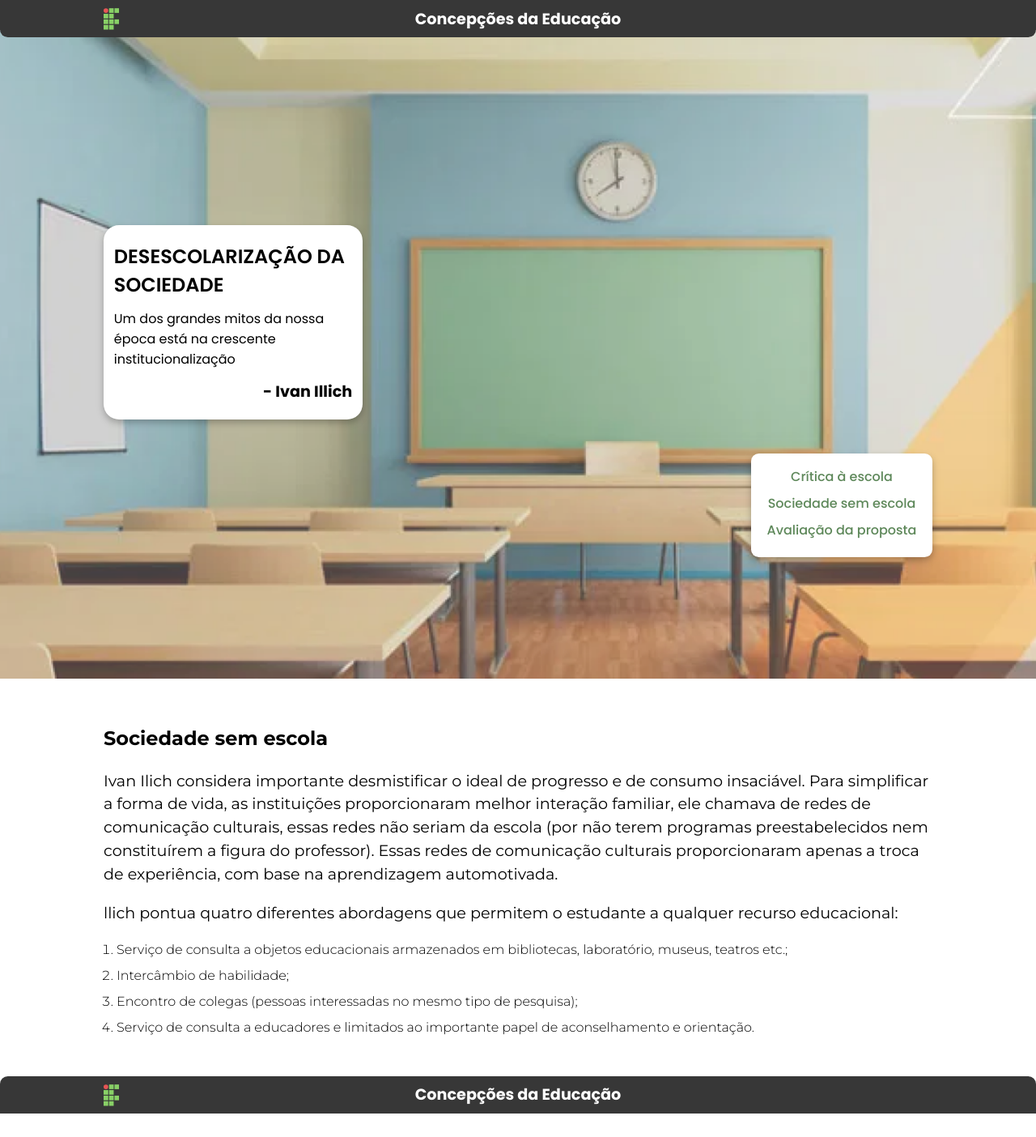
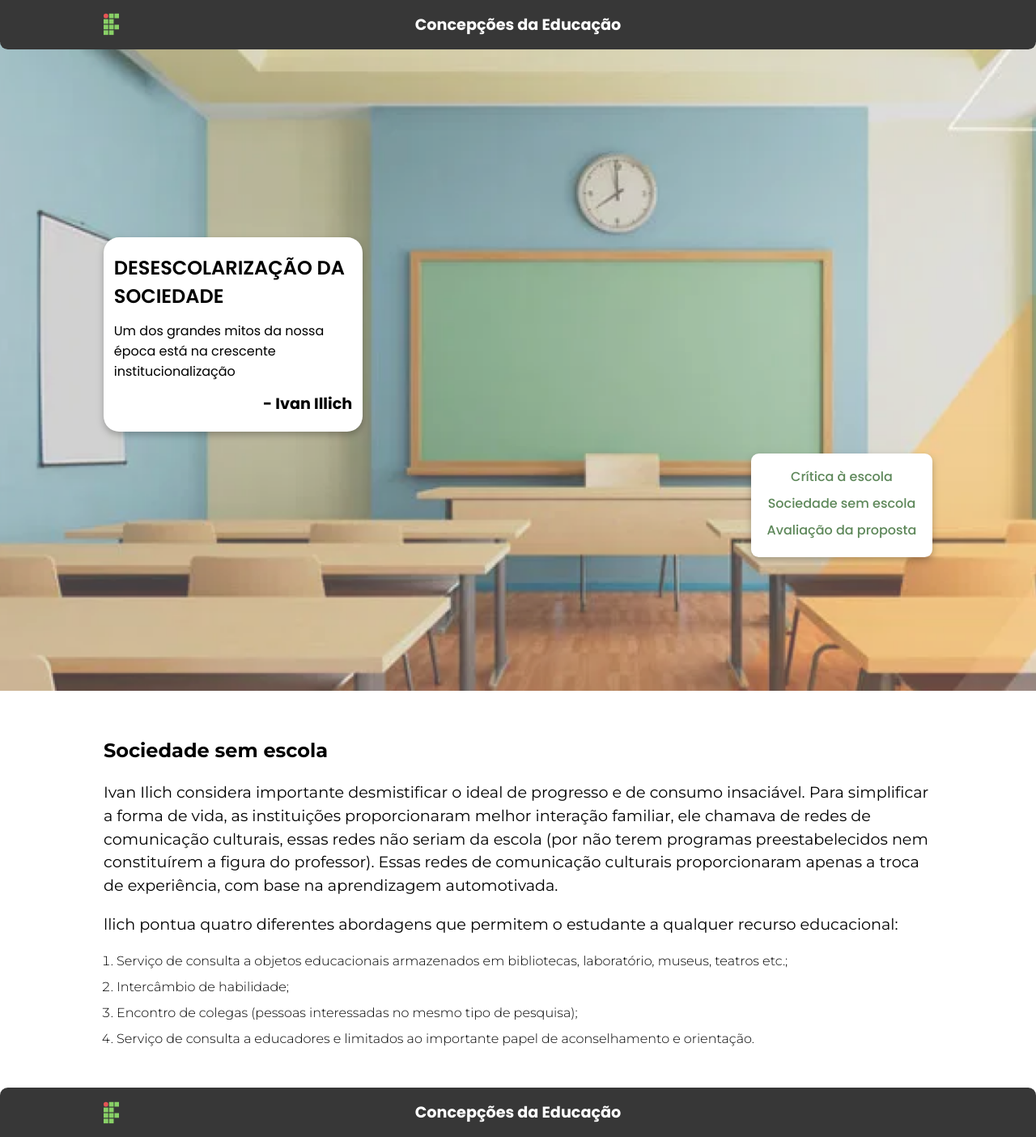
Before and after one commit to Felipe-Penha/bases, a Next.js app: page /page2 in a window 1280 px wide. Shown: the whole page at 81% size. Before the commit the page ends 1375 px from the top, so only its background shows below. Built offline with nearby package versions, Linux system fonts and the light colour scheme.

Commit message:
correcting footer and navbar sizes

```diff
--- a/styles/Footer.scss
+++ b/styles/Footer.scss
@@ -2,7 +2,7 @@
 
 .footer {
   background-color: #373737;
-  width: 100vw;
+  width: 100%;
   padding: 0.3rem 10vw;
   display: flex;
   align-items: center;
@@ -18,7 +18,7 @@
     position: relative;
 
     @media screen and (min-width: 768px) {
-      height: 2.3rem;
+      height: 3.2rem;
     }
 
     &-if-logo {
--- a/styles/NavBar.scss
+++ b/styles/NavBar.scss
@@ -6,14 +6,14 @@ svg {
   justify-self: start;
 
   @media screen and (min-width: 768px) {
-    width: 1.8rem;
-    height: 1.8rem;
+    width: 2rem;
+    height: 2rem;
   }
 }
 
 .nav {
   background-color: #373737;
-  width: 100vw;
+  width: 100%;
   padding: 0.3rem 10vw;
   display: flex;
   align-items: center;
@@ -29,7 +29,7 @@ svg {
     position: relative;
 
     @media screen and (min-width: 768px) {
-      height: 2.3rem;
+      height: 3.2rem;
     }
 
     &-if-logo {
```
